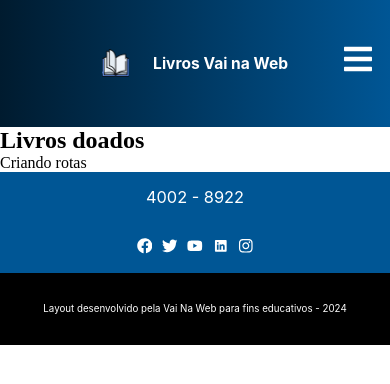
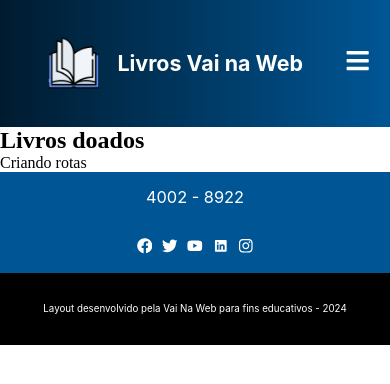
Before and after one commit to AlanFabricioBarbosa/livros-vai-na-web, a React (Vite) app: page /donatedBooks in a window 390 px wide. Shown: the top 384 px of the page. Built offline with nearby package versions, Linux system fonts and the light colour scheme.

Commit message:
:iphone: Melhorando a responsividade da header

```diff
--- a/src/components/Header/style.module.scss
+++ b/src/components/Header/style.module.scss
@@ -19,25 +19,24 @@ header {
 
     h1 {
       font-size: 1.5vw;
+      font-weight: 700;
+
+      @media (max-width: 1080px) {
+        font-size: 4vw;
+      }
+
+      @media (max-width: 768px) {
+        font-size: 5.5vw;
+      }
     }
 
-    @media (max-width: 768px) {
-      img {
+    img {
+      @media (max-width: 1080px) {
         width: 9vw;
       }
 
-      h1 {
-        font-size: 10vw;
-      }
-    }
-
-    @media (max-width: 1180px) {
-      img {
-        width: 7vw;
-      }
-
-      h1 {
-        font-size: 4vw;
+      @media (max-width: 768px) {
+        width: 13vw;
       }
     }
   }
@@ -50,16 +49,16 @@ header {
     .nav-link {
       text-decoration: none;
       color: $primary-color;
-      font-size: 1.5rem;
+      font-size: 1.5vw;
 
       &.active {
-        border-bottom: 2px solid $primary-color;
+        border-bottom: 0.1vw solid $primary-color;
         font-weight: bold;
-        text-shadow: 2px 2px 4px rgba(0, 0, 0, 0.3),
-          -2px -2px 4px rgba(0, 123, 255, 0.3);
+        text-shadow: 0.2vw 0.2vw 0.4vw rgba(0, 0, 0, 0.3),
+          -0.2vw -0.2vw 0.4vw rgba(0, 123, 255, 0.3);
       }
 
-      @include border-bottom-to-right(0.6s, 2px, $primary-color);
+      @include border-bottom-to-right(0.6s, 0.2vw, $primary-color);
     }
   }
 
@@ -67,8 +66,8 @@ header {
     display: flex;
     align-items: center;
     justify-content: center;
-    border: 1px solid $primary-color;
-    border-radius: 20px;
+    border: 0.1vw solid $primary-color;
+    border-radius: 1.5vw;
     width: 15vw;
     height: 5vh;
 
@@ -87,16 +86,16 @@ header {
 
   .menu-toggle {
     display: none;
-    font-size: 2rem;
+    font-size: 6.5vw;
     color: $primary-color;
     background: none;
     border: none;
     cursor: pointer;
     position: absolute;
-    right: 1rem;
+    right: 5vw;
   }
 
-  @media (max-width: 1024px) {
+  @media (max-width: 1080px) {
     .menu-toggle {
       display: block;
     }
@@ -110,20 +109,21 @@ header {
       flex-direction: column;
       width: 100%;
       align-items: center;
-      padding: 1rem 0;
+      padding: 5vw 0;
 
       &.open {
         display: flex;
       }
 
       .nav-link {
-        padding: 1rem;
-        font-size: 1.2rem;
+        padding: 2vw;
+        font-size: 4vw;
       }
     }
 
     .title-container {
-      width: 60%;
+      margin-right: 10vw;
+      width: 75%;
     }
 
     .input-btn {
```
